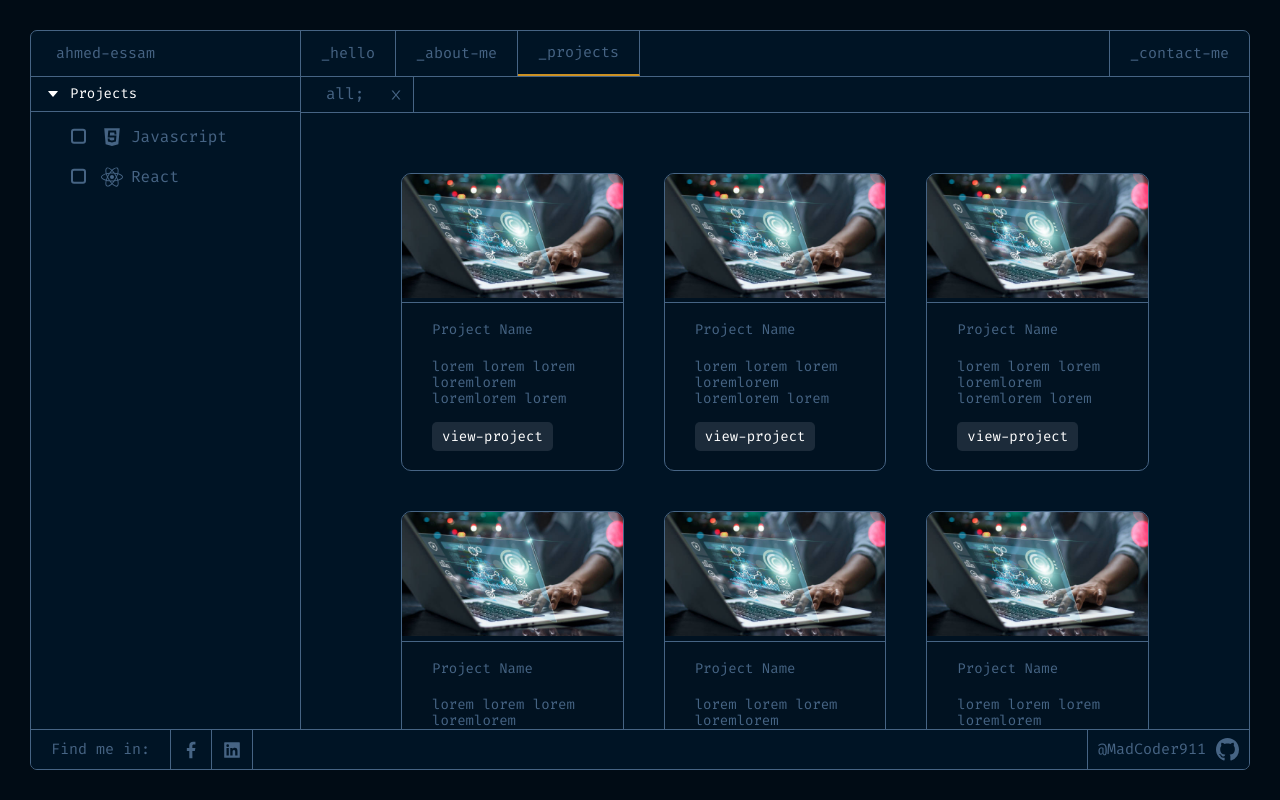
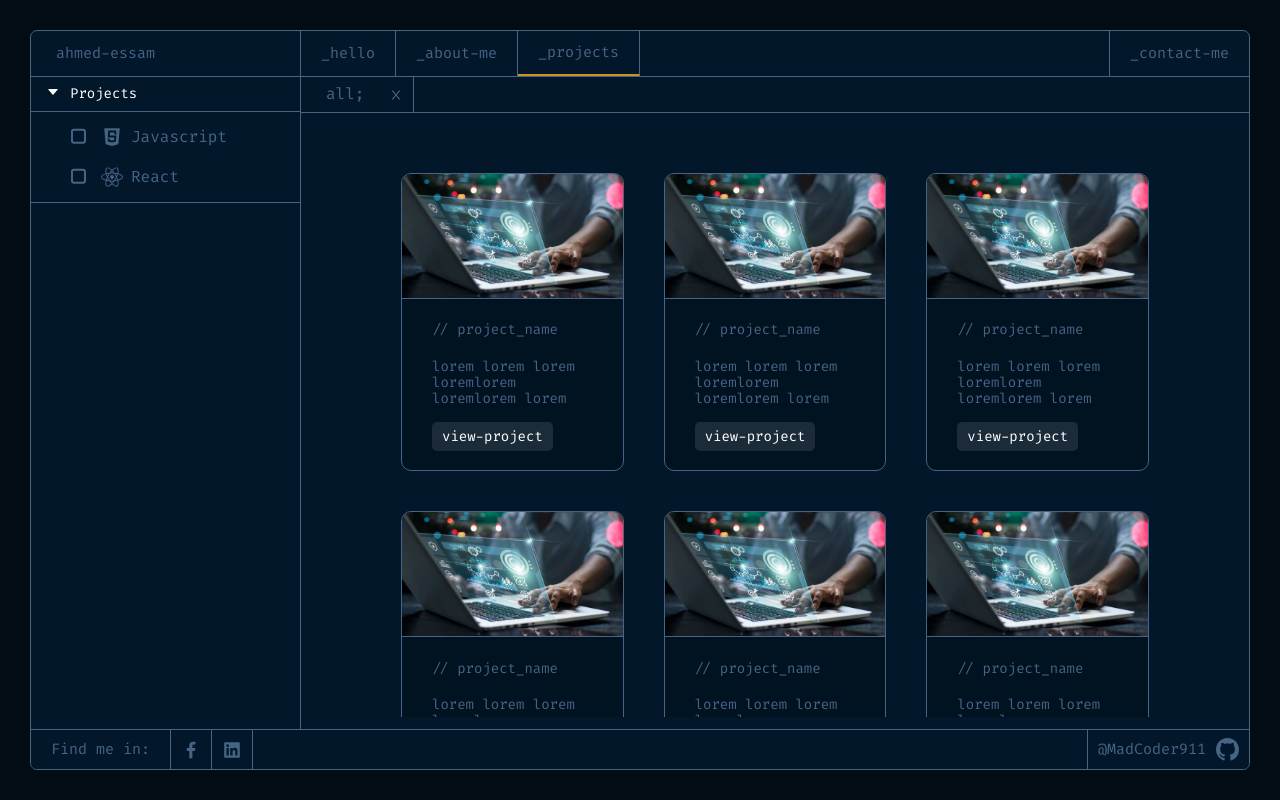
Before and after one commit to MadCoder911/portfolio, a React (Vite) app: page /projects in a window 1280 px wide. Built offline with nearby package versions, Linux system fonts and the light colour scheme.

Commit message:
finished projects page

```diff
--- a/src/Components/AboutMe/Info.jsx
+++ b/src/Components/AboutMe/Info.jsx
@@ -41,7 +41,5 @@ const Wrapper = styled.section`
     height: fit-content;
     overflow: scroll;
     border-bottom: 1px solid var(--main-color-2);
-    min-height: 40vh;
-    max-height: 55vh;
   }
 `;
--- a/src/Components/Projects/CheckBox.jsx
+++ b/src/Components/Projects/CheckBox.jsx
@@ -51,6 +51,9 @@ const Wrapper = styled.div`
     height: 15px;
     border-radius: 3px;
   }
+  input[type="checkbox"]:hover {
+    scale: 1.2;
+  }
   input[type="checkbox"]::before {
     content: "";
     width: 15px;
--- a/src/Components/Projects/LeftBar.jsx
+++ b/src/Components/Projects/LeftBar.jsx
@@ -1,14 +1,26 @@
 import styled from "styled-components";
 import { AiOutlineRight, AiOutlineCaretDown } from "react-icons/ai";
 import CheckBox from "./CheckBox";
+import { useState } from "react";
 import { stacks } from "../../Utils/projects";
 export const LeftBar = () => {
+  const [showMenu, setShowMenu] = useState(true);
+  const handleClick = () => {
+    setShowMenu(!showMenu);
+  };
   return (
     <Wrapper>
       <div className="top">
-        <AiOutlineCaretDown /> <p>Projects</p>
+        <button
+          onClick={() => handleClick()}
+          className={`${!showMenu && "icon-hidden"}`}
+        >
+          {" "}
+          <AiOutlineCaretDown />
+        </button>{" "}
+        <p>Projects</p>
       </div>
-      <div className="selectors">
+      <div className={`selectors ${!showMenu && "hidden"}`}>
         {stacks.map((stack) => {
           const { icon, name } = stack;
 
@@ -32,20 +44,44 @@ const Wrapper = styled.div`
     border-bottom: 0.1px solid var(--main-color-2);
     color: white;
     font-size: 14px;
+    button {
+      background-color: transparent;
+      outline: none;
+      border: none;
+      color: white;
+      padding: 0px;
+      margin-left: 15px;
+      transition: all 0.2s ease-in-out;
+    }
     svg {
-      margin-left: 15px;
+      cursor: pointer;
     }
     p {
       padding-left: 10px;
       margin: 0px;
     }
   }
+  .selectors {
+    max-height: 300px;
+    transition: 0.1s all linear;
+  }
+  .hidden {
+    max-height: 0px;
+    overflow: hidden;
+    border: none;
+  }
+  .icon-hidden {
+    transform: rotate(-90deg);
+  }
   @media (max-width: 1000px) {
     height: fit-content;
     width: 100%;
-    border-bottom: 1px solid var(--main-color-2);
   }
   .selectors {
     padding-bottom: 10px;
+    border-bottom: 1px solid var(--main-color-2);
+  }
+  .hidden {
+    border: none;
   }
 `;
--- a/src/Components/Projects/ProjectBox.jsx
+++ b/src/Components/Projects/ProjectBox.jsx
@@ -4,7 +4,7 @@ const ProjectBox = ({ pic, brief, tech, link }) => {
     <Wrapper>
       <img src={pic} alt="" />
       <div className="content">
-        <p>Project Name</p>
+        <p className="title">// project_name</p>
         <p>{brief}</p>
         <a href={link} target="_blank">
           view-project
@@ -19,14 +19,16 @@ const Wrapper = styled.div`
   border-radius: 10px;
   background-color: #011221;
   overflow: hidden;
-  max-width: 400px;
+  max-width: 260px;
+  position: relative;
   img {
     max-width: 100%;
+    border-bottom: 1px solid var(--main-color-2);
   }
   .content {
-    border-top: 1px solid var(--main-color-2);
     padding: 5px 30px;
     margin-bottom: 20px;
+
     p {
       font-size: 14px;
       margin-bottom: 20px;
@@ -45,5 +47,6 @@ const Wrapper = styled.div`
   @media (max-width: 1000px) {
     margin-bottom: 40px;
     margin-top: 40px;
+    max-width: 400px;
   }
 `;
--- a/src/Components/Projects/RightSide.jsx
+++ b/src/Components/Projects/RightSide.jsx
@@ -35,11 +35,8 @@ const RightSide = () => {
   );
 };
 export default RightSide;
-const Wrapper = styled.section`
-  overflow: scroll;
+const Wrapper = styled.div`
   width: calc(100% - 270px);
-  height: 100vh;
-  position: relative;
 
   .top {
     border-bottom: 0.1px solid var(--main-color-2);
@@ -62,14 +59,19 @@ const Wrapper = styled.section`
     }
   }
   .bottom {
-    max-height: 80vh;
     padding: 60px 100px;
     display: grid;
     grid-template-columns: repeat(auto-fill, minmax(200px, 1fr));
     gap: 40px;
+    position: relative;
+
     overflow: scroll;
   }
-
+  @media (min-width: 1001px) {
+    height: 80vh;
+    position: relative;
+    overflow: scroll;
+  }
   @media (max-width: 1000px) {
     width: 100%;
 
@@ -77,8 +79,7 @@ const Wrapper = styled.section`
       display: none;
     }
     .bottom {
-      height: 68vh;
-      gap: 0px;
+      gap: 10px;
       margin: auto;
       padding: 20px 40px;
       margin: auto;
@@ -86,7 +87,6 @@ const Wrapper = styled.section`
       flex-wrap: wrap;
       align-items: center;
       justify-content: center;
-      overflow: scroll;
     }
   }
 `;
--- a/src/Pages/Projects.jsx
+++ b/src/Pages/Projects.jsx
@@ -21,10 +21,11 @@ const Projects = () => {
 export default Projects;
 const Wrapper = styled.main`
   display: flex;
+
   @media (max-width: 1000px) {
     display: block;
     height: fit-content;
     overflow: scroll;
-    height: 100vh;
+    height: 85vh;
   }
 `;
--- a/src/index.css
+++ b/src/index.css
@@ -7,9 +7,10 @@
   box-sizing: border-box;
 }
 :root {
-  --main-color-1: #001425;
+  --main-color-1: #02172a;
   --main-color-2: #466484;
   --main-color-2-shade: #537290;
+  --border: #1e2d3d;
   --hover-shade: #05233e;
 }
 :after,
@@ -51,7 +52,7 @@ body {
   color: var(--main-color-2);
   height: 100%;
   overflow: hidden;
-  border: 0.1px solid var(--main-color-2);
+  border: 1px solid var(--main-color-2);
   border-radius: 7px;
   background-color: var(--main-color-1);
   position: relative;
```
